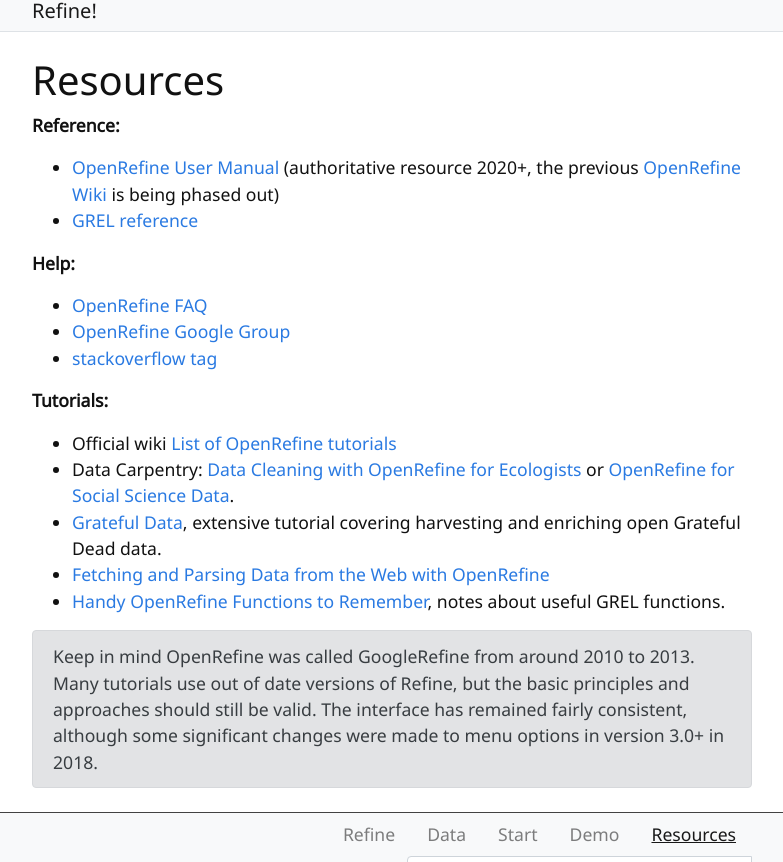
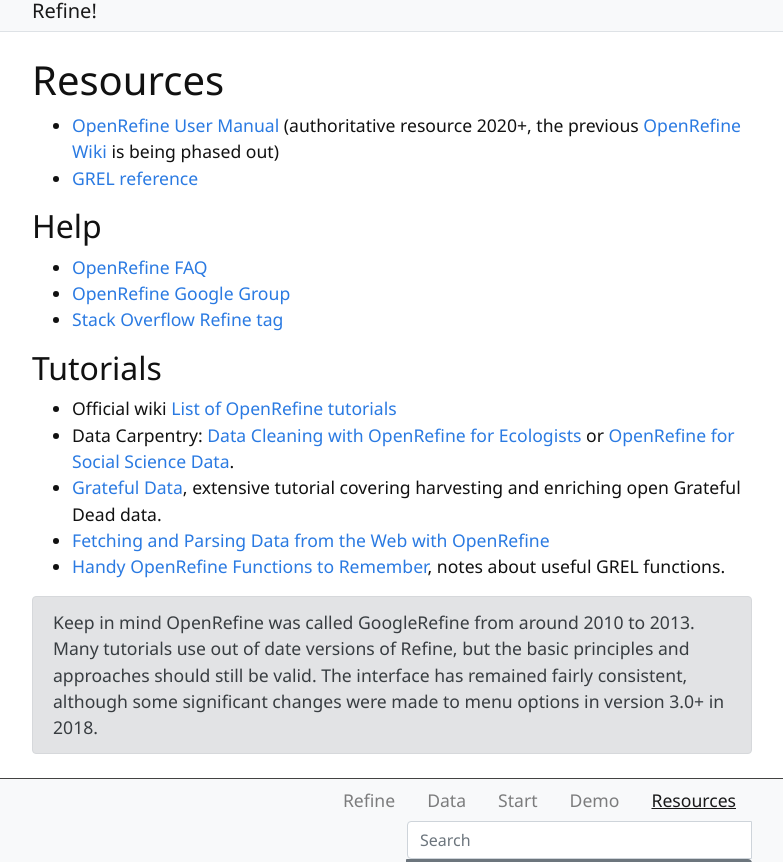
Before and after one commit to evanwill/openrefine-b, a Jekyll site: the page built from content/4-resources.md, in a window 1280 px wide, cut to the strip 121-983 px from the top of the page. Shown: the whole strip, without its empty margins (248-1031 px from the left). Built offline with Jekyll 4.4.1, drawn with Linux system fonts in a browser that asks for light colours; comment, search, counter and statistics services are not loaded.

Commit message:
content tweaks

```diff
--- a/content/4-resources.md
+++ b/content/4-resources.md
@@ -3,24 +3,22 @@ title: Resources
 nav: Resources
 ---
 
-**Reference:**
-
 - [OpenRefine User Manual](https://docs.openrefine.org/){:target='_blank' rel='noopener'} (authoritative resource 2020+, the previous [OpenRefine Wiki](https://github.com/OpenRefine/OpenRefine/wiki){:target='_blank' rel='noopener'} is being phased out)
 - [GREL reference](https://docs.openrefine.org/manual/grelfunctions){:target='_blank' rel='noopener'}
 
-**Help:**
+## Help
 
 - [OpenRefine FAQ](https://github.com/OpenRefine/OpenRefine/wiki/FAQ){:target='_blank' rel='noopener'}
 - [OpenRefine Google Group](https://groups.google.com/g/openrefine){:target='_blank' rel='noopener'}
-- [stackoverflow tag](https://stackoverflow.com/questions/tagged/openrefine){:target='_blank' rel='noopener'}
+- [Stack Overflow Refine tag](https://stackoverflow.com/questions/tagged/openrefine){:target='_blank' rel='noopener'}
 
-**Tutorials:**
+## Tutorials
 
 - Official wiki [List of OpenRefine tutorials](https://github.com/OpenRefine/OpenRefine/wiki/External-Resources){:target='_blank' rel='noopener'}
 - Data Carpentry: [Data Cleaning with OpenRefine for Ecologists](http://www.datacarpentry.org/OpenRefine-ecology-lesson/){:target='_blank' rel='noopener'} or [OpenRefine for Social Science Data](https://datacarpentry.org/openrefine-socialsci/){:target='_blank' rel='noopener'}.
 - [Grateful Data](https://github.com/scottythered/gratefuldata/wiki){:target='_blank' rel='noopener'}, extensive tutorial covering harvesting and enriching open Grateful Dead data.
 - [Fetching and Parsing Data from the Web with OpenRefine](https://programminghistorian.org/en/lessons/fetch-and-parse-data-with-openrefine)
-- [Handy OpenRefine Functions to Remember](https://evanwill.github.io/_drafts/notes/open-refine-tips.html){:target='_blank' rel='noopener'}, notes about useful GREL functions.
+- [Handy OpenRefine Functions to Remember]({{ '/content/handy.html' | relative_url }}), notes about useful GREL functions.
 
 {% include alert.html text='Keep in mind OpenRefine was called GoogleRefine from around 2010 to 2013.
 Many tutorials use out of date versions of Refine, but the basic principles and approaches should still be valid.
```
Also changed, not shown: content/0-refine.md (+2 -2 lines), content/1-data.md (+6 -2 lines), content/2-start.md (+1 -1 lines), content/3-demo.md (+8 -0 lines), images/openrefine.png.
